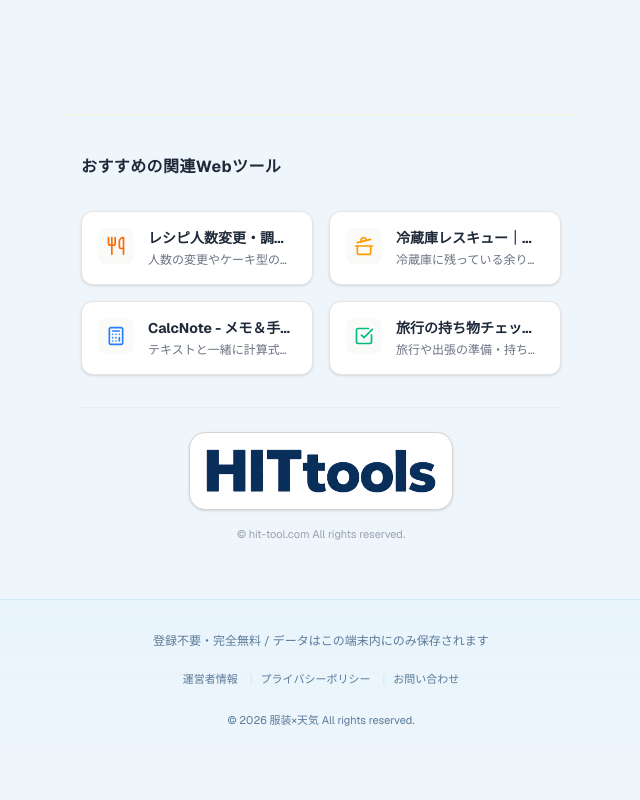
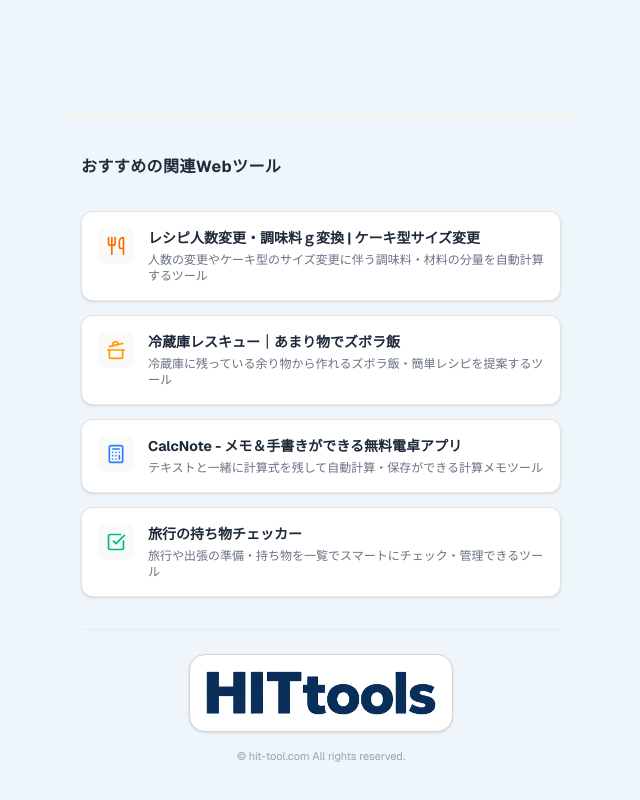
Before and after one commit to meme12-31/fashion-weather, a Next.js app: page /fashion-weather/ in a window 1280 px wide. Shown: the part 640-1440 px from the top of the page, without its empty margins (319-959 px from the left). Before the commit the page ends 1400 px from the top, so only its background shows below. Built offline with nearby package versions, Linux system fonts and the light colour scheme; no server answers.

Commit message:
おすすめの関連Webツール」のカード修正

```diff
--- a/src/components/RelatedToolsFooter.tsx
+++ b/src/components/RelatedToolsFooter.tsx
@@ -64,24 +64,24 @@
           </h3>
         </div>
 
-        {/* 2×2 グリッド */}
-        <div className="grid grid-cols-1 md:grid-cols-2 gap-4">
+        {/* 1列縦並びリスト */}
+        <div className="flex flex-col gap-3.5">
           {relatedTools.map((tool) => (
             <a
               key={tool.id}
               href={tool.url}
               target="_blank"
               rel="noopener noreferrer"
-              className="group p-4 bg-white rounded-xl border border-stone-200 shadow-sm hover:shadow-md hover:-translate-y-0.5 hover:border-amber-400 transition-all duration-200 flex items-start gap-3.5"
+              className="group w-full p-4 bg-white rounded-xl border border-stone-200 shadow-sm hover:shadow-md hover:-translate-y-0.5 hover:border-amber-400 transition-all duration-200 flex items-start gap-3.5"
             >
               <div className="p-2 rounded-lg bg-stone-50 group-hover:bg-amber-50 transition-colors">
                 {tool.icon}
               </div>
               <div className="flex-1 min-w-0">
-                <div className="font-bold text-gray-800 text-sm group-hover:text-amber-700 transition-colors truncate">
+                <div className="font-bold text-gray-800 text-sm group-hover:text-amber-700 transition-colors break-words">
                   {tool.name}
                 </div>
-                <div className="text-xs text-gray-500 mt-1 line-clamp-1">
+                <div className="text-xs text-gray-500 mt-1 break-words">
                   {tool.description}
                 </div>
               </div>
```
